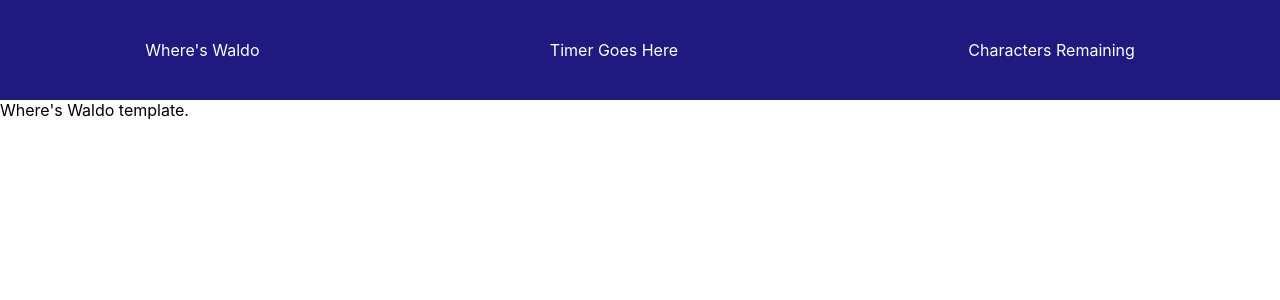
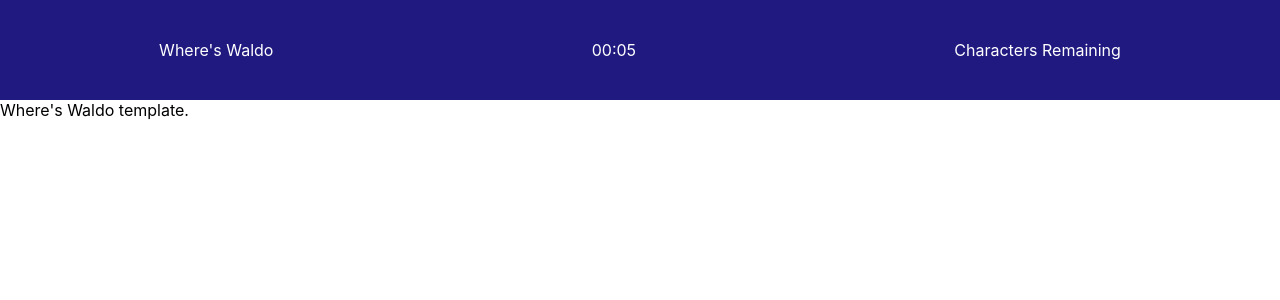
Before and after one commit to benzelcurry/wheres-waldo, a React (Create React App) app: page / in a window 1280 px wide. Shown: the top 300 px of the page. Built offline with nearby package versions, Linux system fonts and the light colour scheme.

Commit message:
Create stopwatch component for measuring time taken

```diff
--- a/src/components/Header.js
+++ b/src/components/Header.js
@@ -1,11 +1,13 @@
 import React from 'react';
+
+import Stopwatch from './Stopwatch';
 import '../stylesheets/Header.css';
 
 const Header = () => {
   return (
     <div className='header-container'>
       <div className="home-btn">Where's Waldo</div>
-      <div className="timer">Timer Goes Here</div>
+      <Stopwatch />
       <div className="remaining">Characters Remaining</div>
     </div>
   );
--- /dev/null
+++ b/src/components/Stopwatch.js
@@ -0,0 +1,39 @@
+// Stopwatch component for measuring time taken to finish the game
+
+import React, { useState, useEffect } from 'react';
+
+// SINCE NOT USING BUTTONS, WILL NEED TO UPDATE TIMER STATUS BY PASSING `RUNNING` STATE MANUALLY
+const Stopwatch = () => {
+  const [time, setTime] = useState(0);
+  const [running, setRunning] = useState(true);
+
+  useEffect(() => {
+    let interval;
+
+    if (running) {
+      interval = setInterval(() => {
+        setTime((prevTime) => prevTime + 10);
+      }, 10);
+    } else if (!running) {
+      clearInterval(interval);
+    }
+
+    return () => clearInterval(interval);
+  }, [running]);
+
+  return (
+    <div className="stopwatch">
+      <div className="numbers">
+        <span>{("0" + Math.floor((time / 60000) % 60)).slice(-2)}:</span>
+        <span>{("0" + Math.floor((time / 1000) % 60)).slice(-2)}</span>
+      </div>
+      {/* <div className="buttons">
+        <button onClick={() => setRunning(true)}>Start</button>
+        <button onClick={() => setRunning(false)}>Stop</button>
+        <button onClick={() => setTime(0)}>Reset</button>
+      </div> */}
+    </div>
+  )
+};
+
+export default Stopwatch;
```
